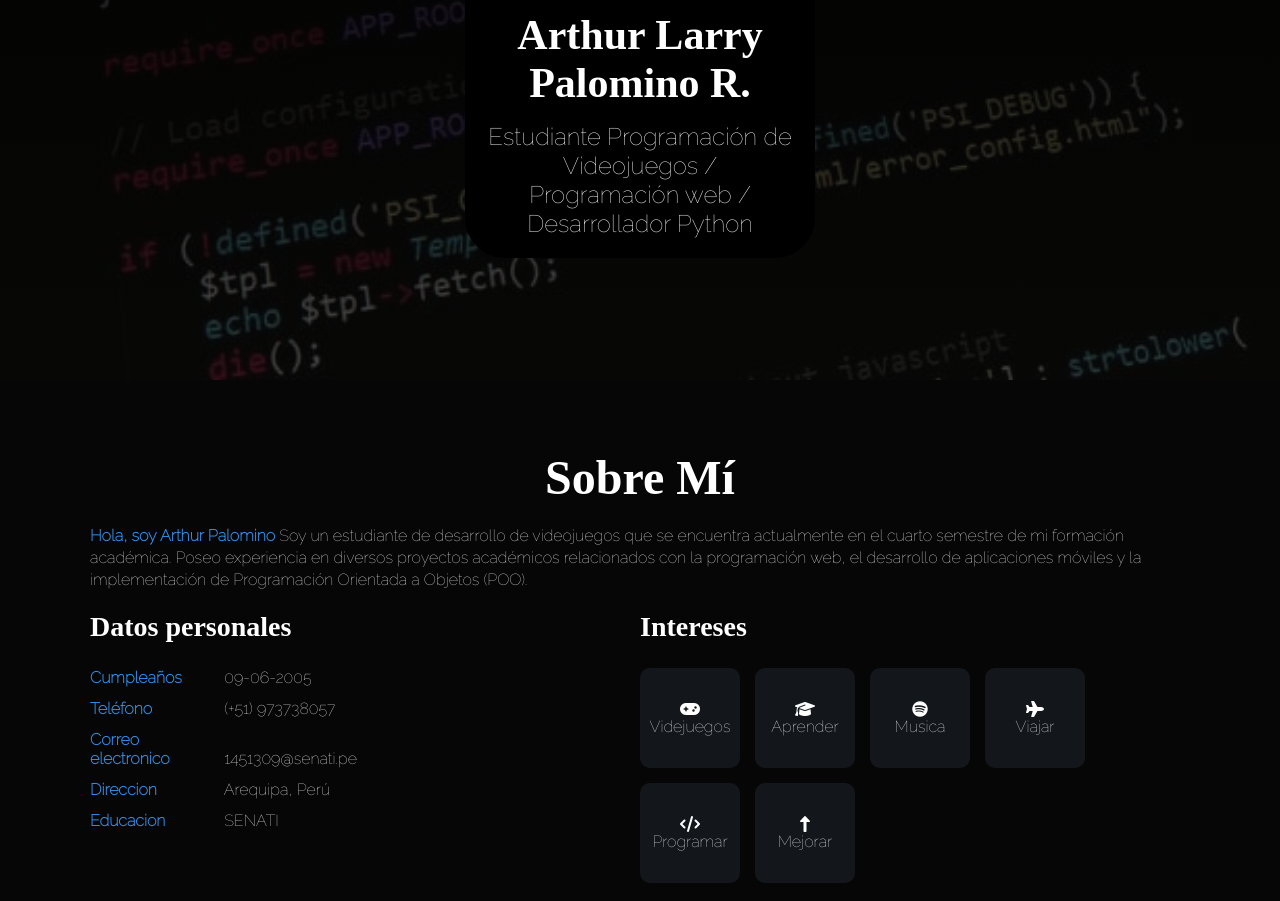
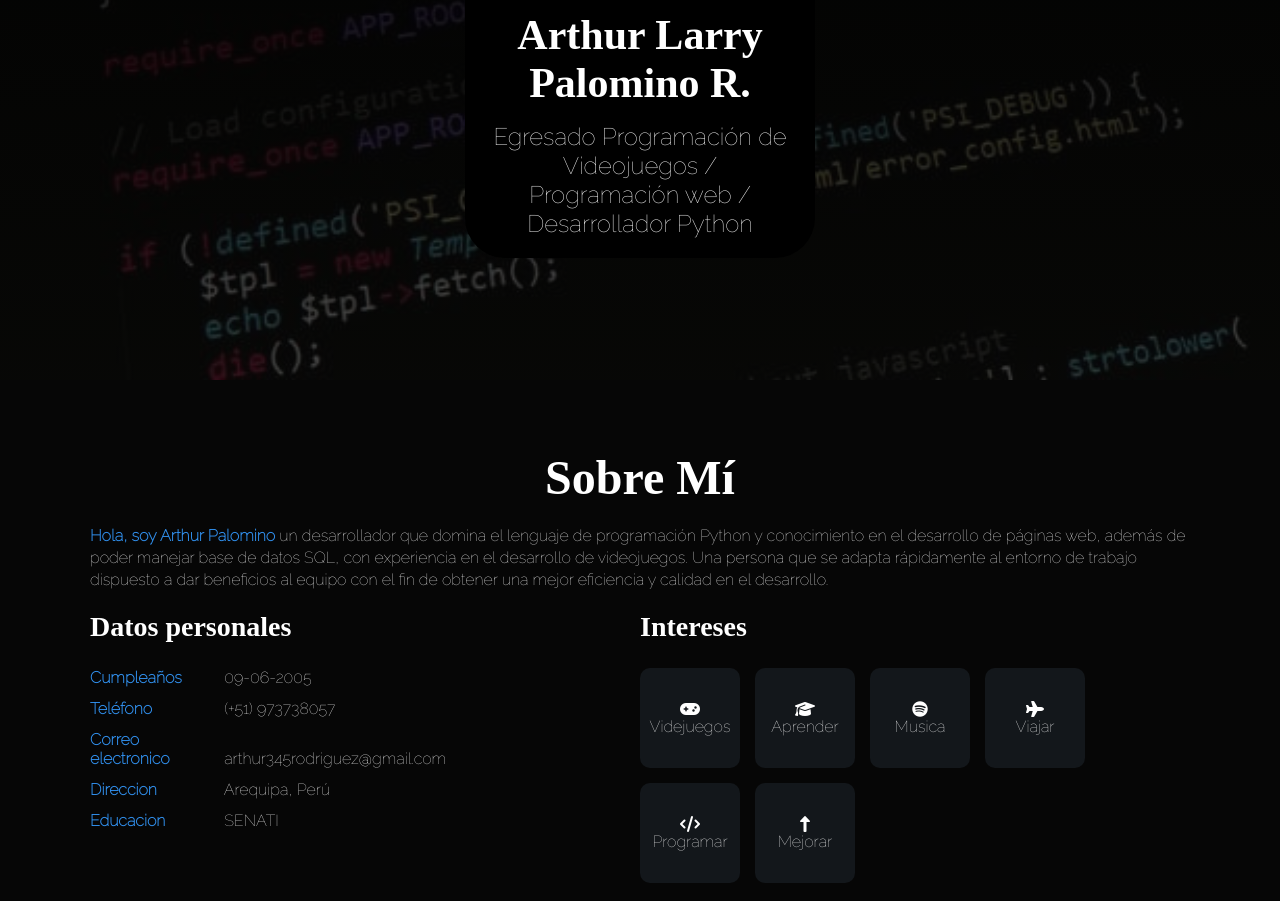
Before and after one commit to ArthurSenati53/mi-portafolio, a plain HTML site: page index.html in a window 1280 px wide. Shown: the part 420-1321 px from the top of the page. Drawn offline with Linux system fonts and the light colour scheme; a web font is replaced by a local one.

Commit message:
Update index.html

```diff
--- a/index.html
+++ b/index.html
@@ -34,13 +34,16 @@
                 <img src="img/arthur.png" alt="">
             </div>
             <h1>Arthur Larry Palomino R.</h1>
-            <h2>Estudiante Programación de Videojuegos / Programación web / Desarrollador Python</h2>
+            <h2>Egresado Programación de Videojuegos / Programación web / Desarrollador Python</h2>
         </div>
     </section>
     <section id="sobremi" class="sobremi">
         <div class="contenido-seccion">
             <h2>Sobre Mí</h2>
-            <p><span>Hola, soy Arthur Palomino</span> Soy un estudiante de desarrollo de videojuegos que se encuentra actualmente en el cuarto semestre de mi formación académica. Poseo experiencia en diversos proyectos académicos relacionados con la programación web, el desarrollo de aplicaciones móviles y la implementación de Programación Orientada a Objetos (POO).</p>
+            <p><span>Hola, soy Arthur Palomino</span> un desarrollador que domina el lenguaje de programación Python y conocimiento en el desarrollo de páginas
+                web, además de poder manejar base de datos SQL, con experiencia en el desarrollo de videojuegos. Una
+                persona que se adapta rápidamente al entorno de trabajo dispuesto a dar beneficios al equipo con el fin de
+                obtener una mejor eficiencia y calidad en el desarrollo.</p>
         <div class="fila">
             <div class="colm">
                 <h3>Datos personales</h3>
@@ -55,7 +58,7 @@
                     </li>
                     <li>
                         <strong>Correo electronico</strong>
-                        1451309@senati.pe
+                        arthur345rodriguez@gmail.com
                     </li>
                     <li>
                         <strong>Direccion</strong>
@@ -98,10 +101,10 @@
             </div>
         </div>
         <a class="descargar" href="CV - Arthur Palomino.pdf" download="CV - Arthur Palomino">
-        <button>
-            Descargar CV <i class="fa-solid fa-download"></i>
-            <span class="overlay"></span>
-        </button>
+            <button>
+                Descargar CV <i class="fa-solid fa-download"></i>
+                <span class="overlay"></span>
+            </button>
         </a>
         </div>
     </section>
```
